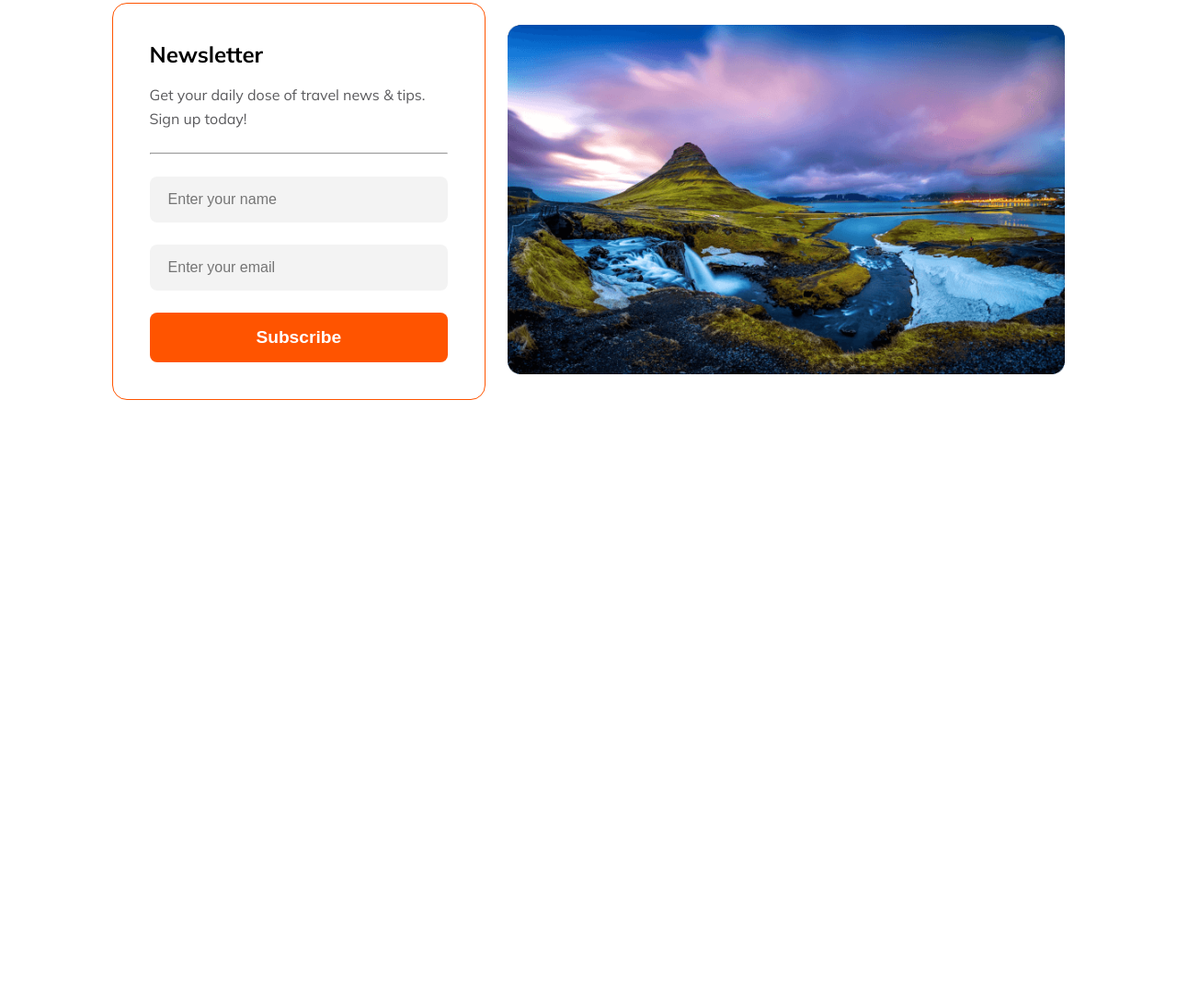
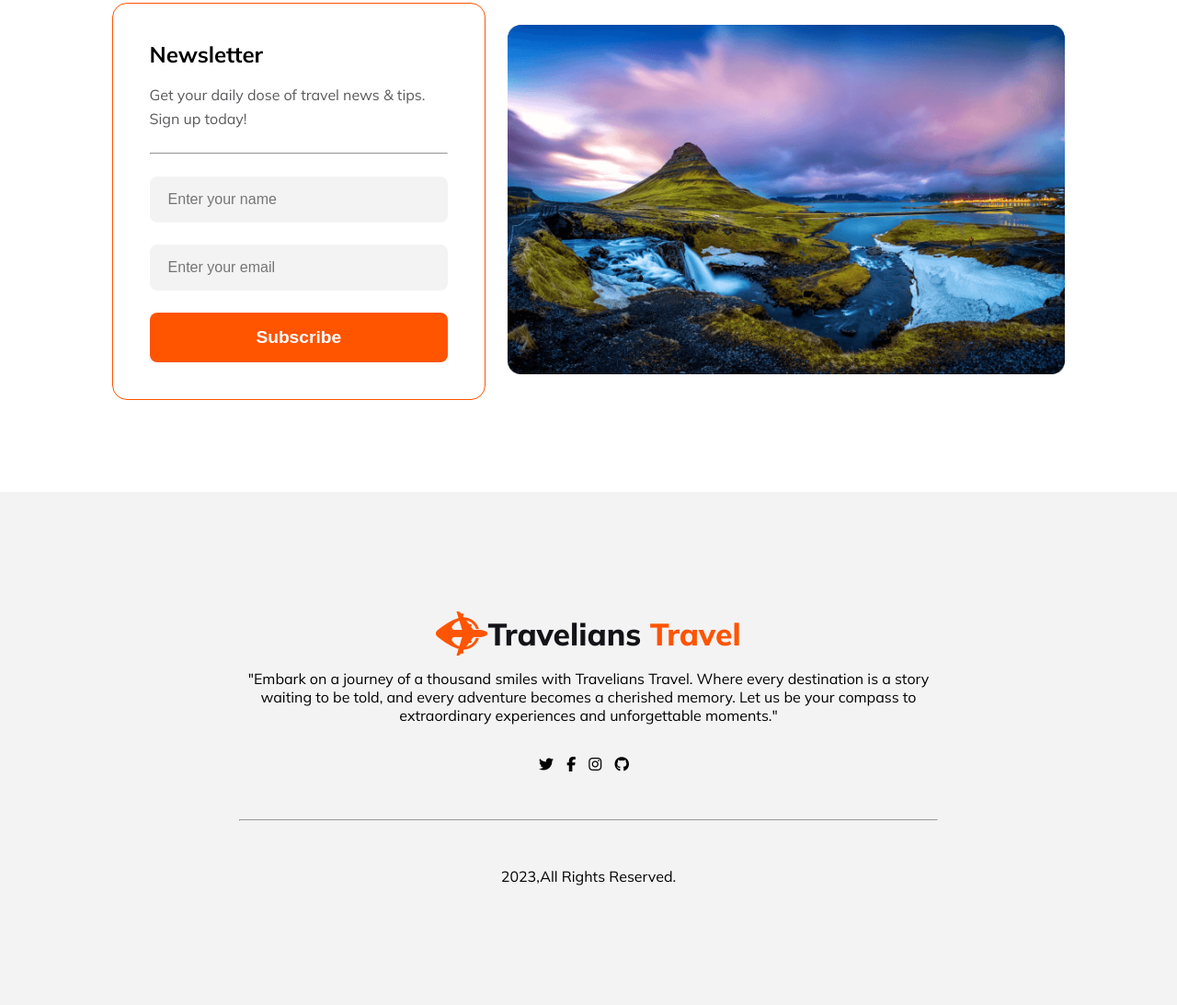
Before and after one commit to SabbirHossain-28/batch9-second-assignment, a plain HTML site: page index.html in a window 1280 px wide. Shown: the part 3731-4824 px from the top of the page at 92% size. Before the commit the page ends 4166 px from the top, so only its background shows below. Drawn offline with Linux system fonts and the light colour scheme.

Commit message:
Create footer section

```diff
--- a/index.html
+++ b/index.html
@@ -177,7 +177,7 @@
             <div class="newsletter-content">
               <h2 class="newsetter-title">Newsletter</h2>
               <p class="newsletter-description">Get your daily dose of travel news & tips. Sign up today!</p>
-              <hr>
+              <hr class="rular1">
               <div class="sign-form">
                 <input type="text" placeholder="Enter your name">
                 <input type="email" placeholder="Enter your email">
@@ -190,6 +190,22 @@
           </div>
         </section>
     </main>
-    <footer></footer>
+    <footer>
+      <div class="footer-content">
+        <div class="logo2">
+          <img src="Images/logo.png" alt="" />
+          <h2 class="primary-name">
+            Travelians <span class="special">Travel</span>
+          </h2>
+        </div>
+        <p class="footer-description">"Embark on a journey of a thousand smiles with Travelians Travel. Where every destination is a story waiting to be told, and every adventure becomes a cherished memory. Let us be your compass to extraordinary experiences and unforgettable moments."</p>
+        <i class="fa-brands fa-twitter"></i>
+        <i class="fa-brands fa-facebook-f"></i>
+        <i class="fa-brands fa-instagram"></i>
+        <i class="fa-brands fa-github"></i>
+        <hr class="rular2">
+        <div class="copyright">2023,All Rights Reserved.</div>
+      </div>
+    </footer>
   </body>
 </html>
--- a/styles/style.css
+++ b/styles/style.css
@@ -453,7 +453,7 @@ input[type="checkbox"] {
   line-height: 26px;
   margin-bottom: 24px;
 }
-hr {
+.rular1 {
   margin-bottom: 24px;
 }
 .newsletter-content .sign-form {
@@ -478,6 +478,42 @@ hr {
   color: #fff;
   font-size: 1.2rem;
   font-weight: 800;
+}
+footer{
+  background: rgba(19, 19, 24, 0.05);
+  margin-top: 100px;
+}
+.footer-content{
+  width: 65%;
+  max-width: 760px;
+  margin: 0 auto;
+  text-align: center;
+  padding: 130px 0;
+}
+.logo2 {
+  display: flex;
+  align-items: center;
+  justify-content: center;
+  margin-bottom: 15px;
+}
+.logo2 > h2 {
+  color: #131318;
+  font-size: 2.1rem;
+  font-weight: 800;
+}
+.logo2 > .primary-name > .special {
+  color: #ff5400;
+  font-size: 2.1rem;
+  font-weight: 800;
+}
+.rular2{
+  margin: 50px 0;
+}
+.footer-description{
+  margin-bottom: 33px;
+}
+.fa-brands{
+  margin-right: 10px;
 }
 /* Responsive section is start here */
 @media screen and (max-width: 600px) {
```
